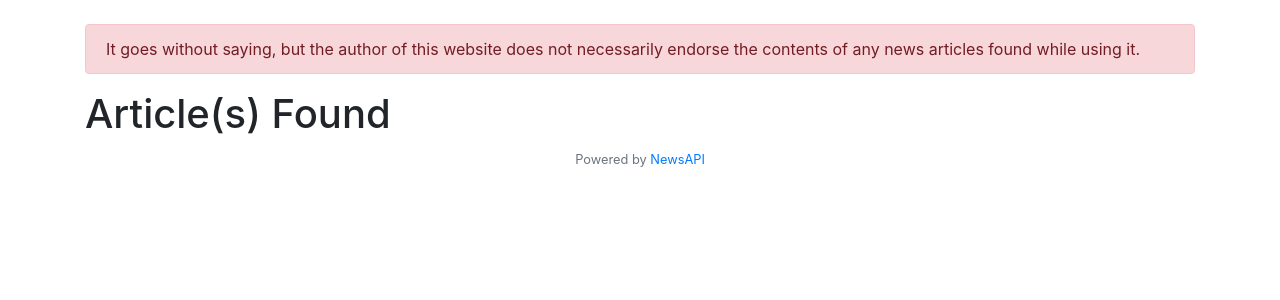
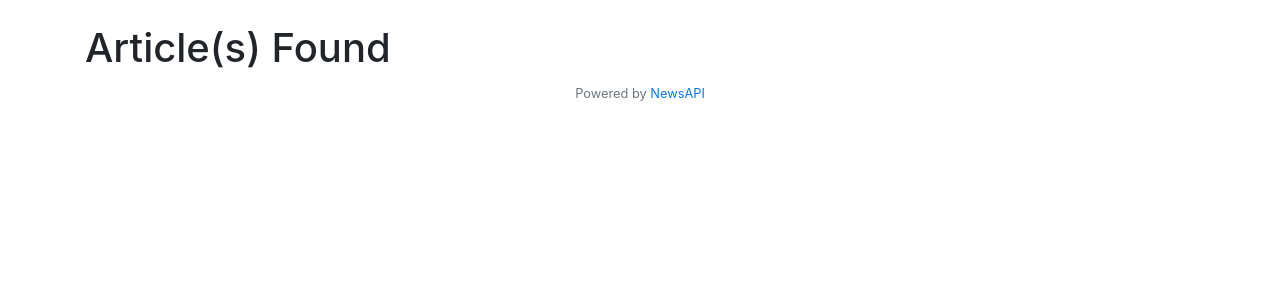
Before and after one commit to SirIsaacNeutron/headlines, a Django app: template news/templates/news/results.html in a window 1280 px wide. Shown: the part 104-404 px from the top of the page. Run offline with Django 3.2, Linux system fonts and the light colour scheme; the template is opened without the code that fills it, so the values that code supplies are empty; some libraries are stand-ins or nearby versions.

Commit message:
Removed disclaimer from results page

```diff
--- a/news/templates/news/base.html
+++ b/news/templates/news/base.html
@@ -31,9 +31,6 @@
     </header>
 
     <main role="main" class="container mt-4">
-      <p class="alert alert-danger">
-        It goes without saying, but the author of this website does not necessarily endorse the contents of any news articles found while using it.
-      </p>
       {% block content %}{% endblock content %}
     </main>
 
--- a/news/templates/news/home.html
+++ b/news/templates/news/home.html
@@ -1,6 +1,9 @@
 {% extends "news/base.html" %}
 {% load crispy_forms_tags %}
 {% block content %}
+<p class="alert alert-danger">
+  It goes without saying, but the author of this website does not necessarily endorse the contents of any news articles found while using it.
+</p>
 <div class="content-section">
   <form method="post">
     {% csrf_token %}
```
